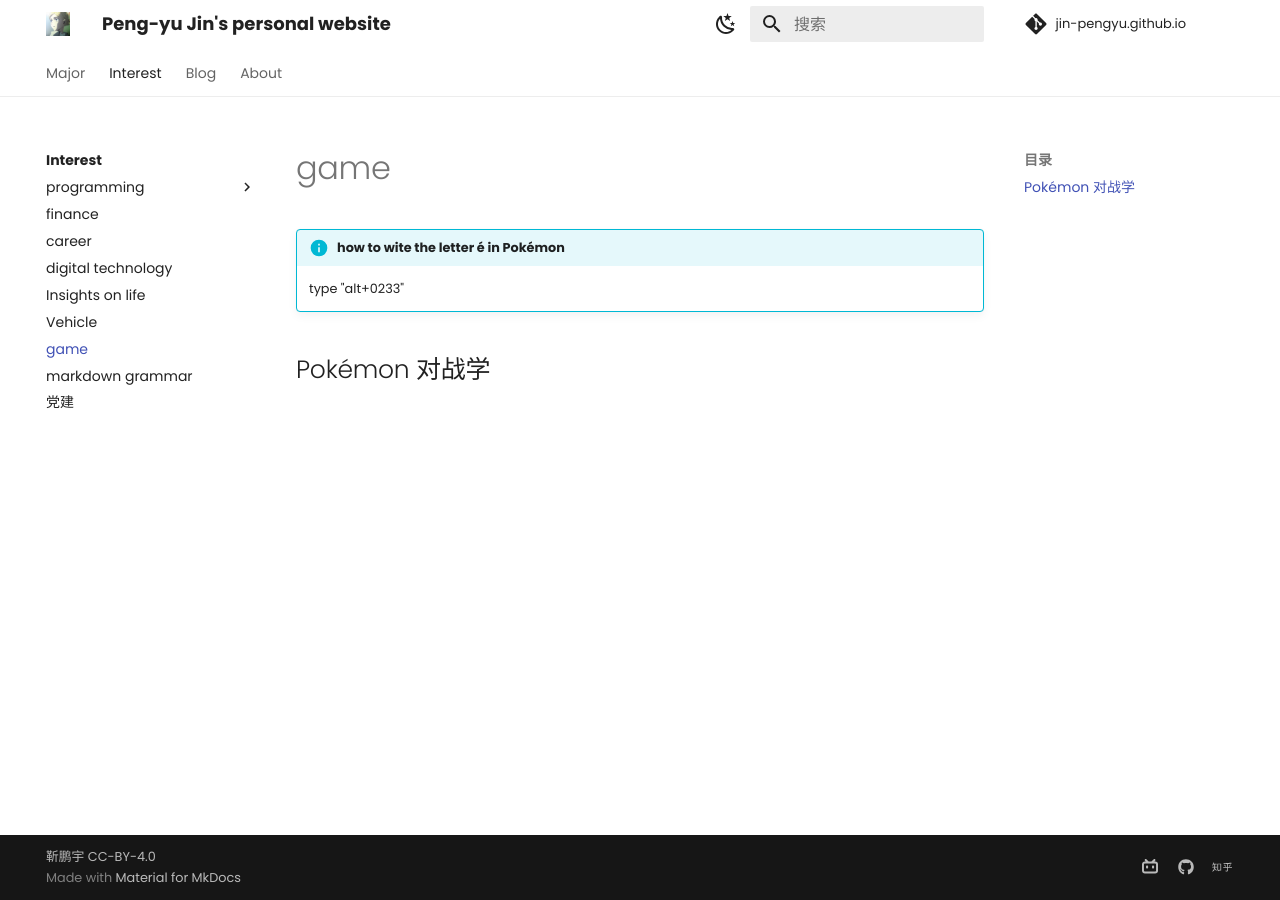
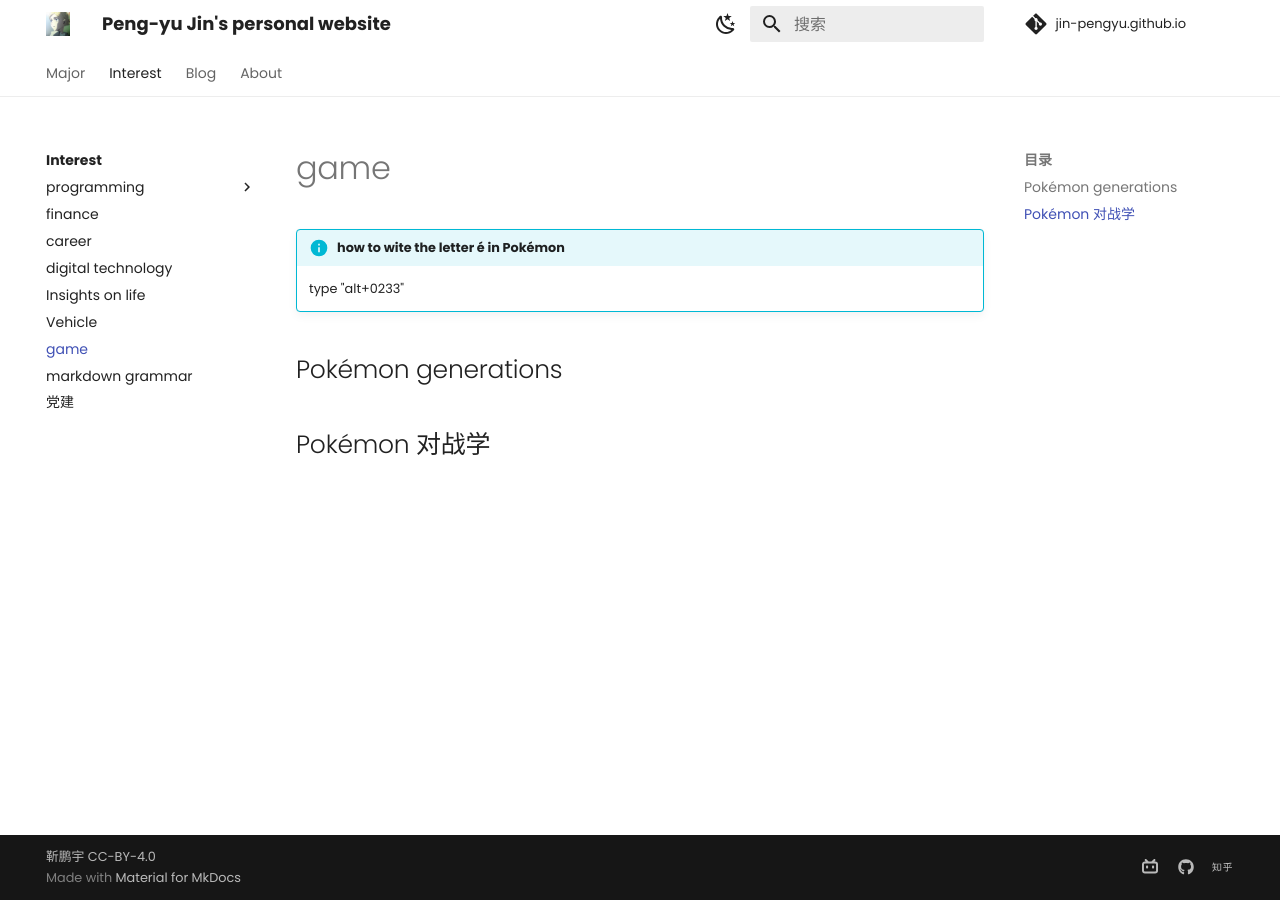
Before and after one commit to Pengyu-Jin/Pengyu-Jin.github.io, an MkDocs documentation site: the page built from docs/interest/game/pokemon.md, in a window 1280 px wide. Built offline with MkDocs 1.6.1 and Material for MkDocs 9.7.7, drawn with Linux system fonts in a browser that asks for light colours; comment, search, counter and statistics services are not loaded.

Commit message:
20240903

```diff
--- a/docs/interest/game/pokemon.md
+++ b/docs/interest/game/pokemon.md
@@ -3,4 +3,7 @@
 
     type "alt+0233"
 
+## Pokémon generations
+
+
 ## Pokémon 对战学
```
